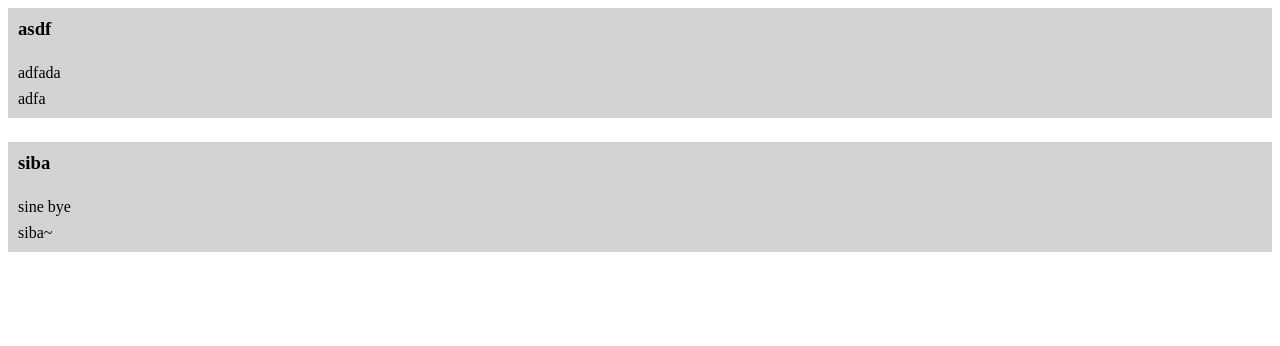
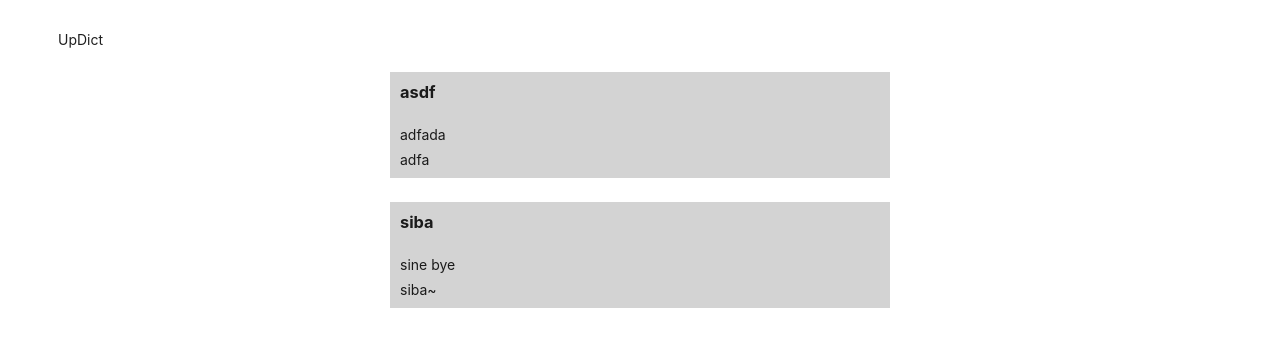
Before and after one commit to abiriadev/sinedict, a React (Vite) app: page / in a window 1280 px wide. Shown: the top 346 px of the page. Built offline with nearby package versions, Linux system fonts and the light colour scheme.

Commit message:
feat: redefine layout

```diff
--- a/src/App.tsx
+++ b/src/App.tsx
@@ -1,7 +1,8 @@
 import { useState } from 'react'
-import { Flex } from 'antd'
+import { ConfigProvider, Flex, Layout, Space } from 'antd'
 import { ArticleData } from './interface'
 import { Article } from './Article'
+import { Content, Header } from 'antd/es/layout/layout'
 
 const data: Array<ArticleData> = [
 	{
@@ -20,13 +21,43 @@ function App() {
 	const [articles, _] = useState(data)
 
 	return (
-		<>
-			<Flex vertical gap="large">
-				{articles.map(ad => (
-					<Article {...ad} />
-				))}
-			</Flex>
-		</>
+		<ConfigProvider
+			theme={{
+				components: {
+					Layout: {
+						headerBg: 'inherit',
+						bodyBg: 'inherit',
+					},
+				},
+			}}
+		>
+			<Layout>
+				<Header
+					style={{
+						position: 'sticky',
+						top: 0,
+					}}
+				>
+					UpDict
+				</Header>
+				<Content>
+					<Flex justify="center">
+						<Flex
+							vertical
+							gap="large"
+							style={{
+								width: '100%',
+								maxWidth: 500,
+							}}
+						>
+							{articles.map(ad => (
+								<Article {...ad} />
+							))}
+						</Flex>
+					</Flex>
+				</Content>
+			</Layout>
+		</ConfigProvider>
 	)
 }
 
```
